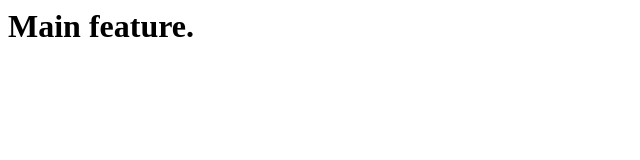
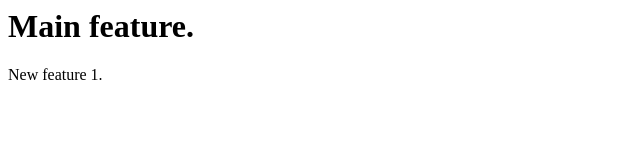
Before and after one commit to sergheich/Learn, a plain HTML site: page index.html in a window 1280 px wide. Shown: the full height of the page, 0-640 px from the left. Drawn offline with Linux system fonts and the light colour scheme.

Commit message:
Added feature 1

```diff
--- a/index.html
+++ b/index.html
@@ -3,5 +3,10 @@
             <h1>
                 Main feature.
             </h1>
+
+            <p>
+                New feature 1.
+            </p>
+
     </body>
 </html>
```
